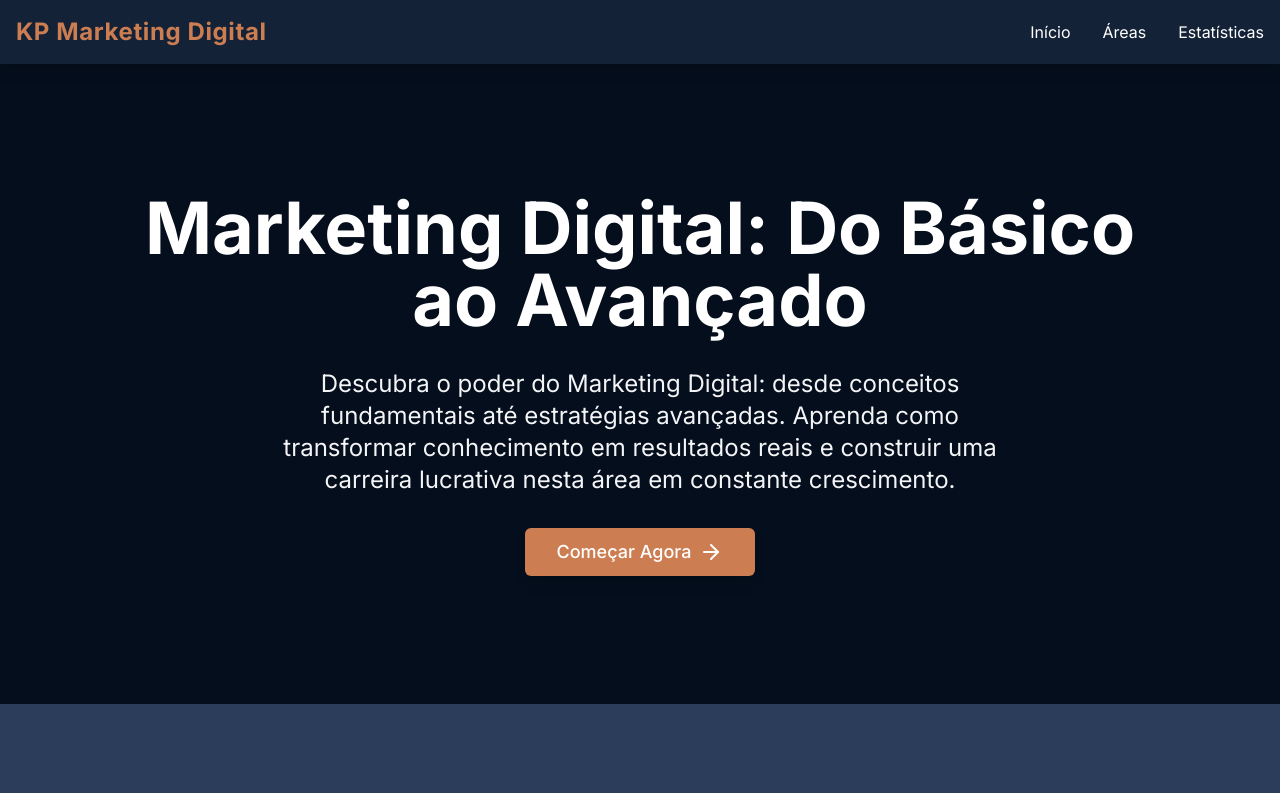
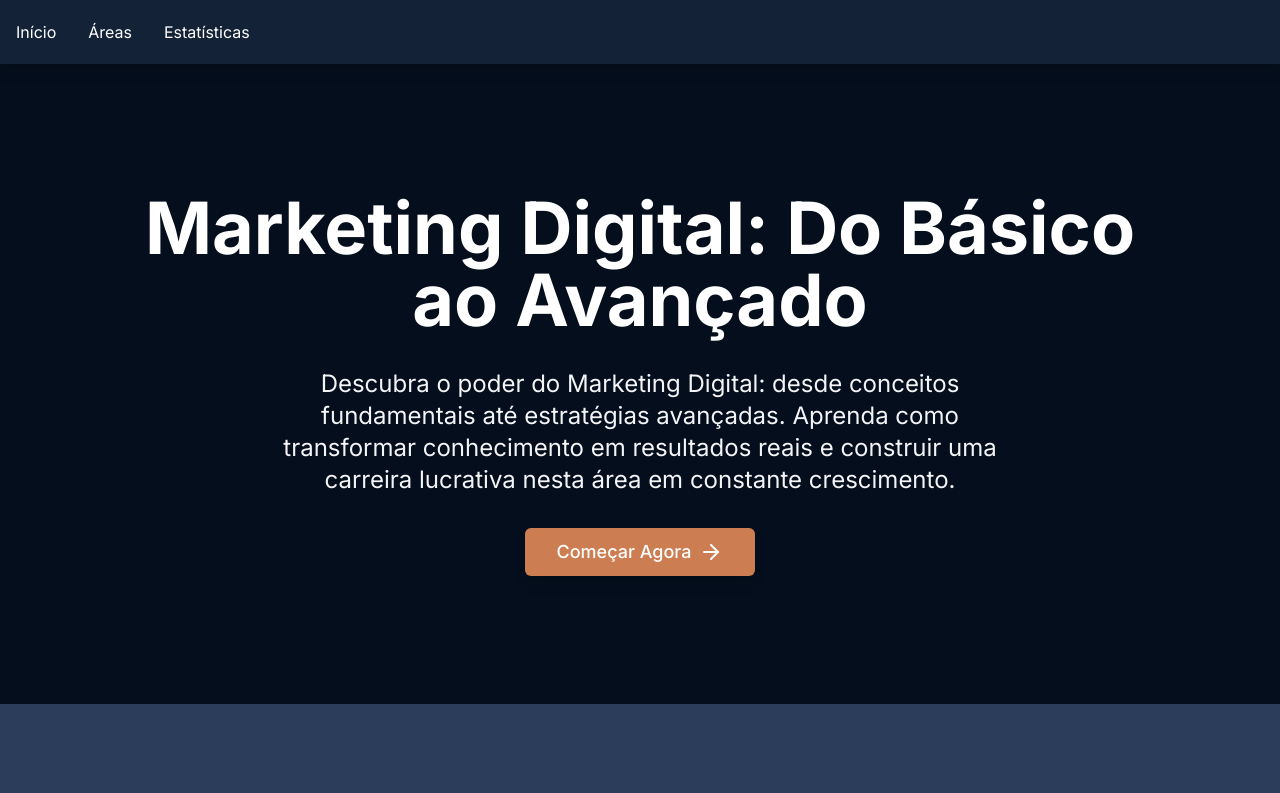
Before and after one commit to Cyllasneto/digital-knowledge-bridge, a React (Vite) app: page / in a window 1280 px wide. Shown: the top 793 px of the page. Built offline with nearby package versions, Linux system fonts and the light colour scheme.

Commit message:
Remove "KP Marketing Digital" phrase
This commit removes the phrase "KP Marketing Digital" from the relevant sections of the codebase as requested.
[skip gpt_engineer]

```diff
--- a/src/components/Header.tsx
+++ b/src/components/Header.tsx
@@ -5,10 +5,7 @@ export const Header = () => {
     <header className="fixed top-0 left-0 right-0 z-50 bg-primary/95 backdrop-blur-sm shadow-lg">
       <div className="container mx-auto px-4">
         <div className="flex items-center justify-between h-16">
-          <Link to="/" className="text-2xl font-bold text-secondary tracking-wide hover:scale-105 transition-transform duration-300">
-            KP Marketing Digital
-          </Link>
-          <nav className="hidden md:flex space-x-8">
+          <nav className="flex space-x-8">
             <Link to="/" className="text-white hover:text-secondary transition-colors">
               Início
             </Link>
```
